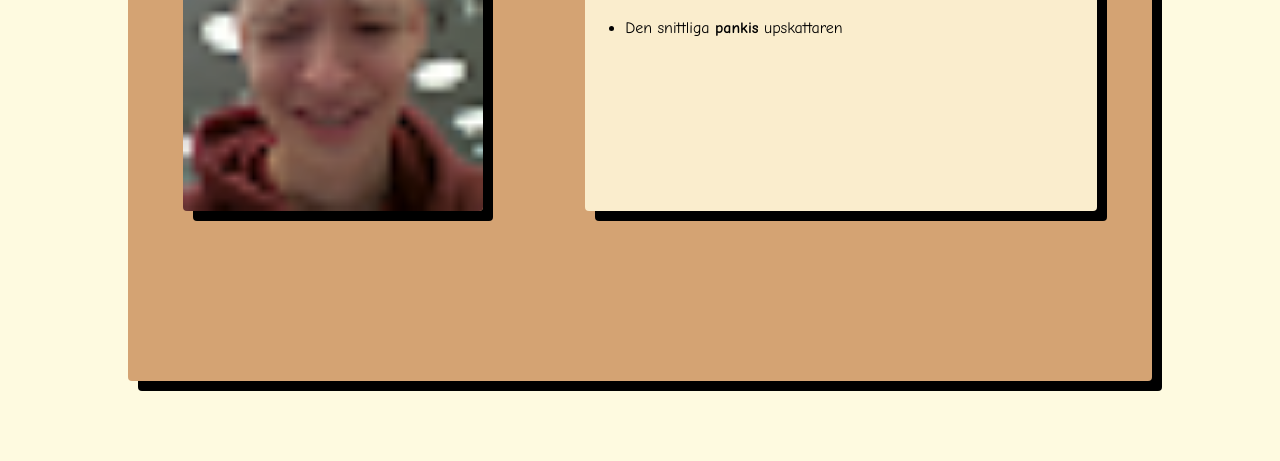
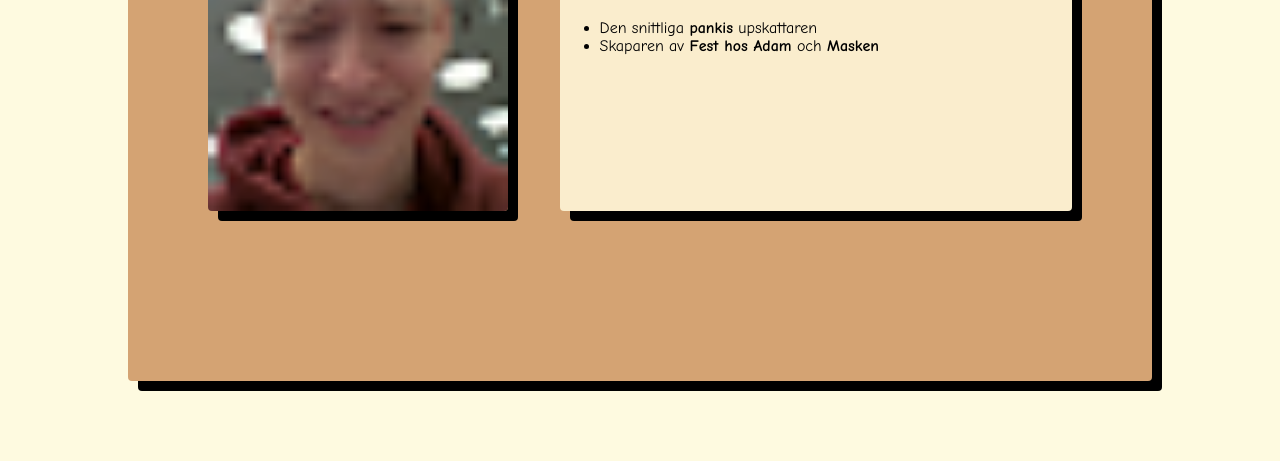
Before and after one commit to Adamelvis/adamelvis.github.io, a plain HTML site: page index.html in a window 1280 px wide. Shown: the part 339-800 px from the top of the page. Drawn offline with Linux system fonts and the light colour scheme.

Commit message:
asdfasdfa

```diff
--- a/index.html
+++ b/index.html
@@ -13,6 +13,7 @@
             <h3>Om mig:</h3>
             <ul style="text-align: left;">
                 <li>Den snittliga <b><a href="https://sv.wikipedia.org/wiki/Pannkaka">pankis</a></b> upskattaren</li>
+                <li>Skaparen av <b><a href="https://www.youtube.com/watch?v=0ZTBwCHGW9I&ab_channel=TheAdamElvis">Fest hos Adam</a></b> och <b><a href="https://www.youtube.com/watch?v=2BVpBYJYzeA&ab_channel=AdamCederlund"><b>Masken</b></a></li>
             </ul>
         </div>
 
--- a/style.css
+++ b/style.css
@@ -23,7 +23,6 @@ div.container {
     align-items: center;
     justify-content: center;
 
-    gap:10%;
 }
 
 div.text {
@@ -36,6 +35,7 @@ div.text {
 
     border-radius: 4px;
 
+    margin-left: 5%;
 }
 
 h3{
```
